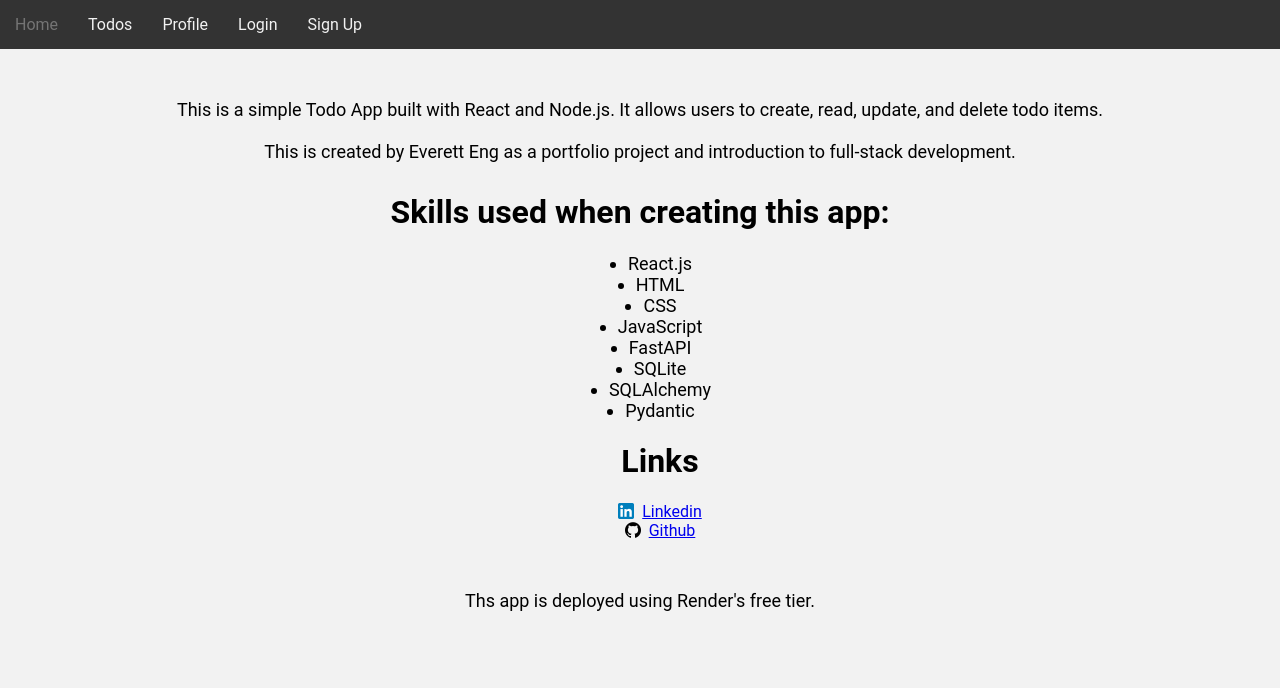
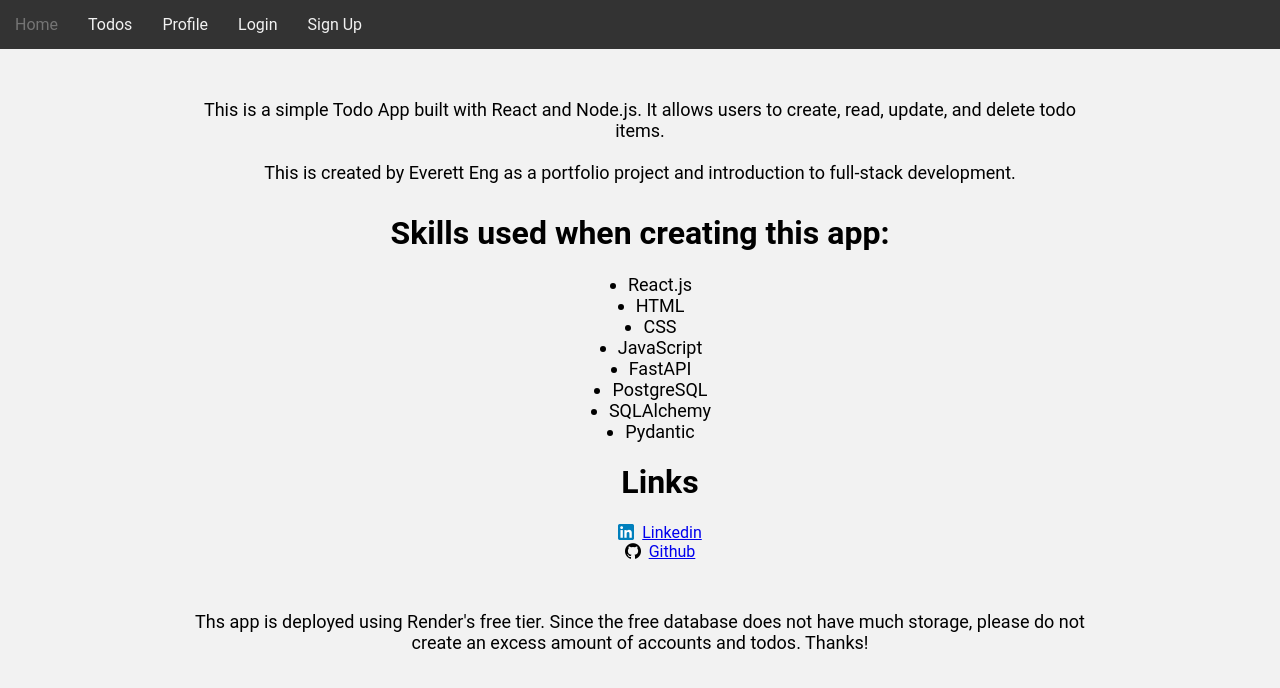
Before and after one commit to EverettEng/TodoApp, a React app in the folder frontend/: page / in a window 1280 px wide. Built offline with nearby package versions, Linux system fonts and the light colour scheme; no server answers.

Commit message:
updated info page

```diff
--- a/frontend/src/css/InfoPage.css
+++ b/frontend/src/css/InfoPage.css
@@ -9,6 +9,8 @@ body.info-page {
   text-align: center;
   margin-top: 50px;
   padding: 0px;
+  margin-left: 15%;
+  margin-right: 15%;
   font-size: 18px;
   color: black;
 }
--- a/frontend/src/pages/InfoPage.js
+++ b/frontend/src/pages/InfoPage.js
@@ -46,7 +46,7 @@ const InfoPage = () => {
         <li>CSS</li>
         <li>JavaScript</li>
         <li>FastAPI</li>
-        <li>SQLite</li>
+        <li>PostgreSQL</li>
         <li>SQLAlchemy</li>
         <li>Pydantic</li>
       </ul>
@@ -74,7 +74,8 @@ const InfoPage = () => {
           </a>
         </li>
       </ul>
-      <p className="info-text">Ths app is deployed using Render's free tier.</p>
+      <p className="info-text">Ths app is deployed using Render's free tier. Since the free database does not have much storage,
+        please do not create an excess amount of accounts and todos. Thanks!</p>
     </div>
   );
 };
```
